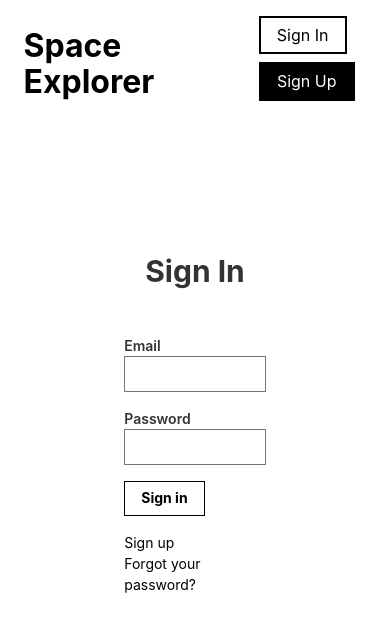
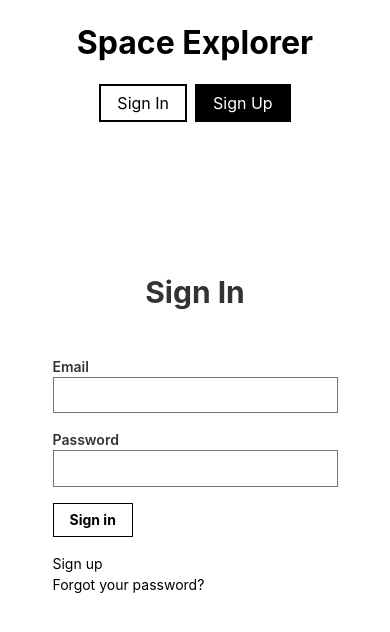
Before and after one commit to michaeljdye/space-explorer, a React (Create React App) app in the folder client/: page /sign-out in a window 390 px wide. Shown: the top 632 px of the page. Built offline with nearby package versions, Linux system fonts and the light colour scheme.

Commit message:
style: make mobile responsive and add default year

```diff
--- a/client/src/components/Header.js
+++ b/client/src/components/Header.js
@@ -16,7 +16,7 @@ const Header = () => {
         ''
       )}
       <Link
-        className="f5 fw4 dim no-underline black dn dib-ns pv2 ph3"
+        className="f5 fw4 db dim no-underline black dn dib-ns pv2 ph3"
         to="/search"
       >
         Search
@@ -51,7 +51,7 @@ const Header = () => {
       <div className="cover mb4 bg-left bg-center-l">
         <div className="pb2 pb2-m pb2-l">
           <nav className="dt w-100 mw8 center">
-            <div className="dtc v-mid">
+            <div className="dtc-ns tc tl-ns v-mid w-100 w-50-ns db">
               <h1>
                 <Link
                   to="/"
@@ -61,7 +61,7 @@ const Header = () => {
                 </Link>
               </h1>
             </div>
-            <div className="dtc v-mid tr pa3">
+            <div className="dtc-ns flex justify-center db-ns v-mid tr-ns tc pa3-ns pb3 ph3 w-100">
               {!isAuth ? guestLinks : authLinks}
             </div>
           </nav>
--- a/client/src/pages/Search.js
+++ b/client/src/pages/Search.js
@@ -2,8 +2,9 @@ import React, { useState } from 'react';
 import Layout from '../components/Layout';
 
 const Search = () => {
+  const currentYear = new Date().getFullYear();
   const [query, setQuery] = useState('');
-  const [start, setStart] = useState('');
+  const [start, setStart] = useState(currentYear);
   const [results, setResults] = useState({});
 
   const handleInputChange = e => {
--- a/client/src/pages/SignIn.js
+++ b/client/src/pages/SignIn.js
@@ -37,7 +37,7 @@ const SignIn = ({ navigate, initUser }) => {
         <form onSubmit={handleSubmit}>
           <fieldset
             id="sign_up"
-            className="w-50 mt4 center ba b--transparent ph0 mh0"
+            className="w-100 w-50-ns mt4 center ba b--transparent ph0 mh0"
           >
             <legend className="f4 center fw6 ph0 mh0">
               <h2>Sign In</h2>
--- a/client/src/pages/SignUp.js
+++ b/client/src/pages/SignUp.js
@@ -38,7 +38,7 @@ const SignUp = ({ navigate }) => {
         <form onSubmit={handleSubmit}>
           <fieldset
             id="sign_up"
-            className="w-50 mt4 center ba b--transparent ph0 mh0"
+            className="w-100 w-50-ns mt4 center ba b--transparent ph0 mh0"
           >
             <legend className="f4 center fw6 ph0 mh0">
               <h2>Sign Up</h2>
--- a/client/src/pages/index.js
+++ b/client/src/pages/index.js
@@ -22,13 +22,13 @@ const Index = () => {
     <Layout>
       <article data-name="article-full-bleed-background">
         <div>
-          <div className="aspect-ratio aspect-ratio--4x3 w-50 dib mb4">
+          <div className="aspect-ratio aspect-ratio--4x3 w-100 w-50-ns dib mb4">
             <div
-              className="aspect-ratio--object cover h-75"
+              className="aspect-ratio--object cover h-100 h-75-ns"
               style={{ background: `url(${planet.url}) center` }}
             />
           </div>
-          <div className="fl pa3 pa-ns bg-white black-70 w-50 f3 times">
+          <div className="fl pa3 pa-ns bg-white black-70 w-100 w-50-ns f3 times">
             <header className="bb b--black-70">
               <h3 className="f2 fw7 ttu tracked lh-title mt0 mb3 avenir">
                 {planet.title}
```
